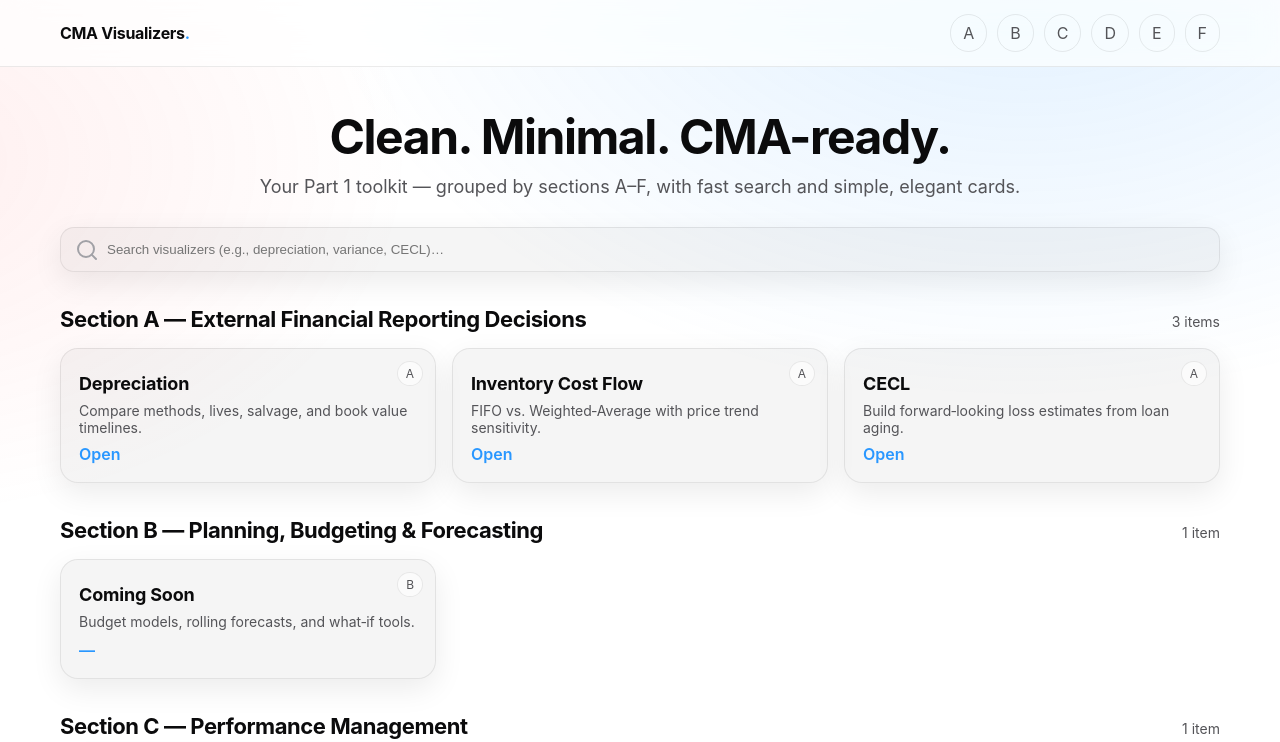
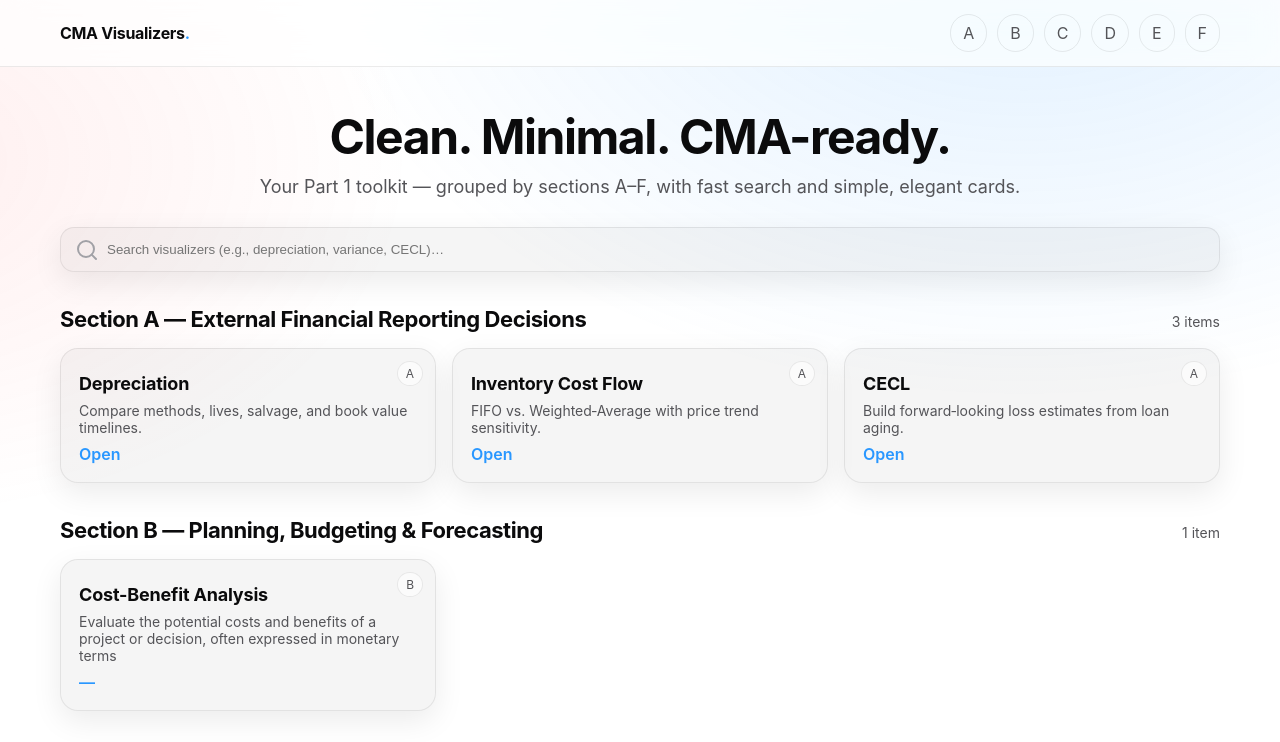
Before and after one commit to ralphpatrick/cma-visualizers, a plain HTML site: page index.html in a window 1280 px wide. Shown: the top 742 px of the page. Drawn offline with Linux system fonts and the light colour scheme.

Commit message:
Update index.html

```diff
--- a/index.html
+++ b/index.html
@@ -162,9 +162,9 @@
     <div class="grid">
       <article class="card" data-tags="planning budgeting forecasting variance scenarios placeholder section-b">
         <span class="badge">B</span>
-        <h3>Coming Soon</h3>
-        <p>Budget models, rolling forecasts, and what‑if tools.</p>
-        <a href="#">—</a>
+        <h3>Cost-Benefit Analysis</h3>
+        <p>Evaluate the potential costs and benefits of a project or decision, often expressed in monetary terms</p>
+        <a href="costbenefit.html">—</a>
       </article>
     </div>
   </section>
```
